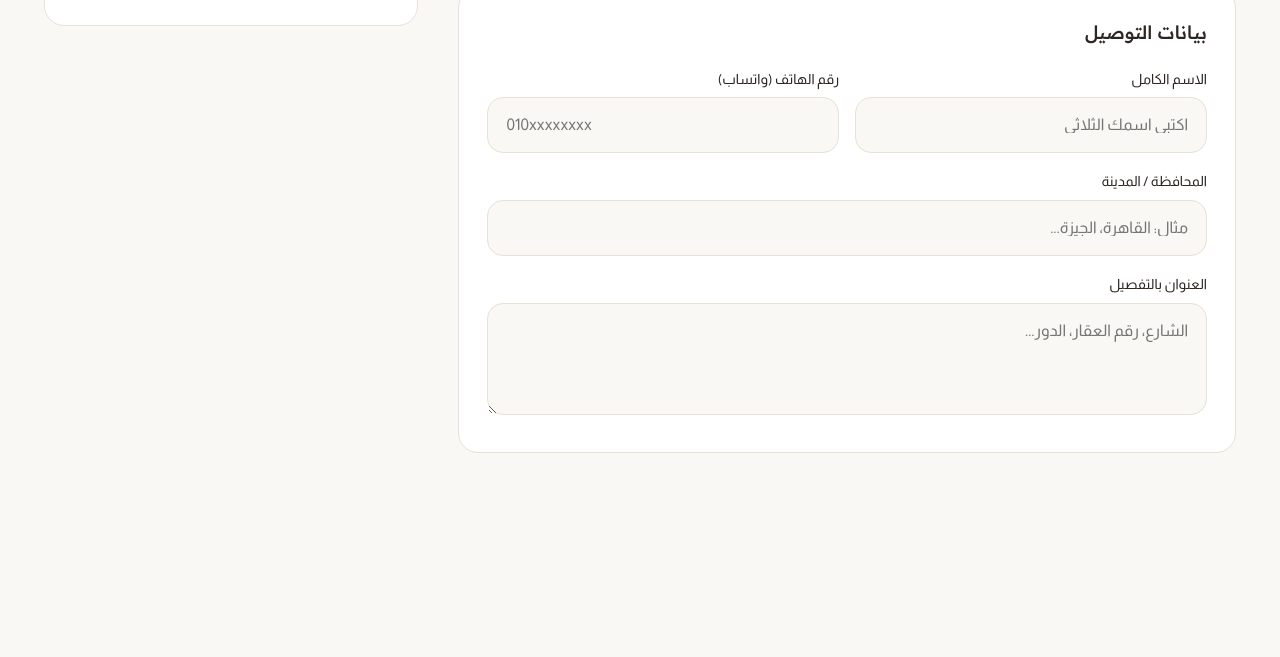
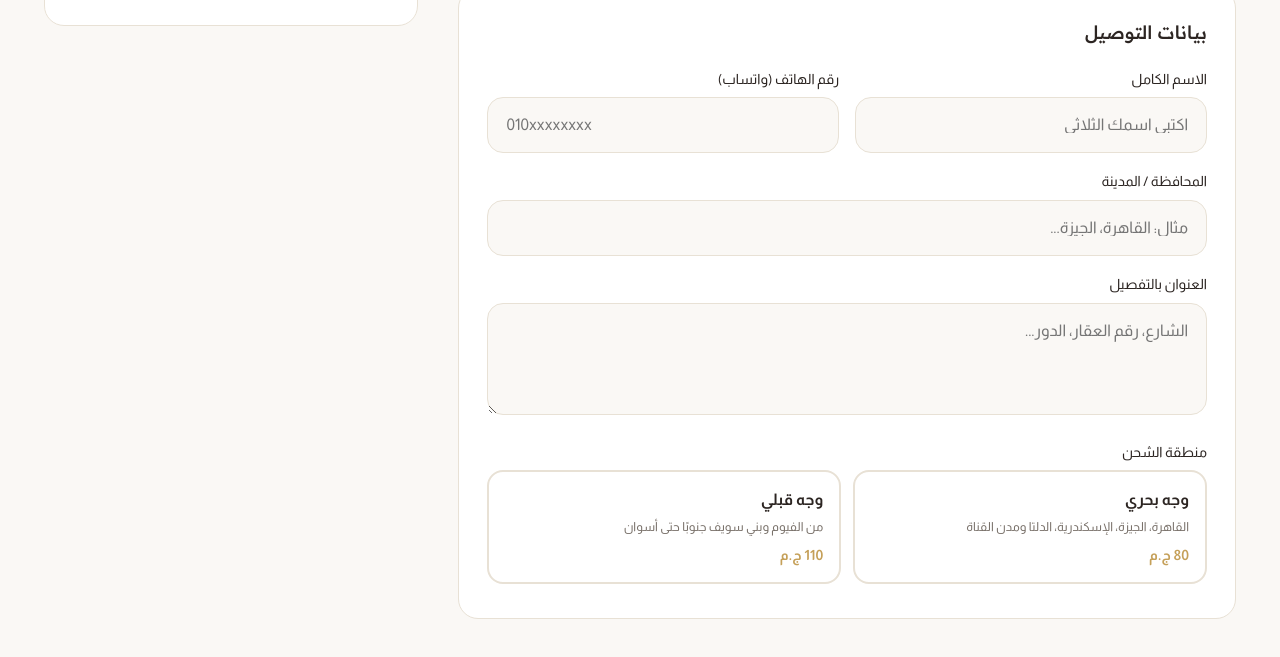
Before and after one commit to Dar-Sophia/Dar-Sophia, a plain HTML site: page checkout.html in a window 1280 px wide. Shown: the part 592-1249 px from the top of the page. Before the commit the page ends 1133 px from the top, so only its background shows below. Drawn offline with Linux system fonts and the light colour scheme.

Commit message:
Add files via upload

```diff
--- a/checkout.html
+++ b/checkout.html
@@ -7,6 +7,19 @@
     <link href="https://fonts.googleapis.com/css2?family=Almarai:wght@400;700&family=Readex+Pro:wght@400;500;600&display=swap" rel="stylesheet">
     <link rel="stylesheet" href="https://cdnjs.cloudflare.com/ajax/libs/font-awesome/6.4.0/css/all.min.css">
     <link rel="stylesheet" href="style.css?v=53">
+    <style>
+        .zone-options{display:grid;grid-template-columns:1fr 1fr;gap:12px}
+        .zone-opt{position:relative;display:block;cursor:pointer}
+        .zone-opt input{position:absolute;inset:0;width:100%;height:100%;opacity:0;cursor:pointer}
+        .zone-box{display:flex;flex-direction:column;gap:4px;height:100%;padding:14px 16px;border:2px solid var(--border-color);border-radius:16px;background:var(--white);transition:border-color .2s,background .2s,box-shadow .2s}
+        .zone-box b{font-size:1rem;color:var(--text-color)}
+        .zone-box small{font-size:.78rem;line-height:1.5;color:var(--gray)}
+        .zone-box em{font-style:normal;font-weight:700;color:var(--primary);margin-top:2px}
+        .zone-opt:hover .zone-box{border-color:var(--primary-light)}
+        .zone-opt input:checked + .zone-box{border-color:var(--primary);background:var(--tint);box-shadow:0 6px 18px -10px var(--primary)}
+        .zone-opt input:focus-visible + .zone-box{outline:2px solid var(--primary);outline-offset:2px}
+        @media (max-width:420px){.zone-options{grid-template-columns:1fr}}
+    </style>
 </head>
 <body>
 
@@ -36,6 +49,14 @@
                         <div class="co-field"><label for="clientPhone">رقم الهاتف (واتساب)</label><input type="tel" id="clientPhone" required autocomplete="tel" placeholder="010xxxxxxxx"></div>
                         <div class="co-field full"><label for="clientCity">المحافظة / المدينة</label><input type="text" id="clientCity" required placeholder="مثال: القاهرة، الجيزة..."></div>
                         <div class="co-field full"><label for="clientAddress">العنوان بالتفصيل</label><textarea id="clientAddress" required rows="3" placeholder="الشارع، رقم العقار، الدور..."></textarea></div>
+                        <div class="co-field full">
+                            <label>منطقة الشحن</label>
+                            <div class="zone-options" role="radiogroup" aria-label="منطقة الشحن">
+                                <label class="zone-opt"><input type="radio" name="shipZone" value="north" required><span class="zone-box"><b>وجه بحري</b><small>القاهرة، الجيزة، الإسكندرية، الدلتا ومدن القناة</small><em data-zone-price="north"></em></span></label>
+                                <label class="zone-opt"><input type="radio" name="shipZone" value="south" required><span class="zone-box"><b>وجه قبلي</b><small>من الفيوم وبني سويف جنوبًا حتى أسوان</small><em data-zone-price="south"></em></span></label>
+                            </div>
+                        </div>
+
                     </form>
                 </div>
             </div>
@@ -55,10 +76,21 @@
     <script src="products-data.js?v=53"></script>
     <script src="script.js?v=53"></script>
     <script>
+        // أسعار الشحن حسب المنطقة (غيّري الأرقام من هنا)
+        const SHIPPING_ZONES = {
+            north: { label: 'وجه بحري', price: 80 },
+            south: { label: 'وجه قبلي', price: 110 }
+        };
+        function currentZone() {
+            const r = document.querySelector('input[name="shipZone"]:checked');
+            return r ? SHIPPING_ZONES[r.value] : null;
+        }
+
         function renderCheckoutCart() {
             const container = document.getElementById('cartItemsContainer');
             const subtotal = cartSubtotal();
-            const shipping = cart.length ? SHIPPING : 0;
+            const zone = currentZone();
+            const shipping = cart.length && zone ? zone.price : 0;
             const count = cart.reduce((s, i) => s + i.quantity, 0);
 
             container.innerHTML = cart.length ? cart.map(item => `
@@ -80,7 +112,7 @@
 
             document.getElementById('itemsCount').textContent = count ? `(${count} منتج)` : '';
             document.getElementById('cartSubtotal').textContent = subtotal + ' ج.م';
-            document.getElementById('cartShipping').textContent = shipping + ' ج.م';
+            document.getElementById('cartShipping').textContent = !cart.length ? '0 ج.م' : (zone ? shipping + ' ج.م' : 'اختاري المنطقة');
             document.getElementById('cartTotalPrice').textContent = (subtotal + shipping) + ' ج.م';
         }
 
@@ -100,16 +132,23 @@
             const phone = val('clientPhone').replace(/[\s-]/g, '');
             if (!/^(\+?20|0)?1[0125]\d{8}$/.test(phone)) { showToast('رقم الهاتف غير صحيح'); document.getElementById('clientPhone').focus(); return; }
 
+            const zone = currentZone();
+            if (!zone) { showToast('اختاري منطقة الشحن (وجه بحري أو قبلي)'); return; }
             const subtotal = cartSubtotal();
+            const shipCost = zone.price;
             let text = `*طلب جديد من متجر دار صوفيا* 🌿\n\n`;
-            text += `👤 *الاسم:* ${val('clientName')}\n📞 *الهاتف:* ${phone}\n🏙️ *المحافظة:* ${val('clientCity')}\n📍 *العنوان:* ${val('clientAddress')}\n\n🛍️ *المنتجات المطلوبة:*\n`;
+            text += `👤 *الاسم:* ${val('clientName')}\n📞 *الهاتف:* ${phone}\n🏙️ *المحافظة:* ${val('clientCity')}\n🚚 *منطقة الشحن:* ${zone.label}\n📍 *العنوان:* ${val('clientAddress')}\n\n🛍️ *المنتجات المطلوبة:*\n`;
             cart.forEach(i => { text += `- ${i.name} (الكمية: ${i.quantity}) - ${i.price * i.quantity} ج.م\n`; });
-            text += `\n🛒 *مجموع المنتجات:* ${subtotal} ج.م\n🚚 *الشحن:* ${SHIPPING} ج.م\n💰 *الإجمالي الكلي:* ${subtotal + SHIPPING} ج.م`;
+            text += `\n🛒 *مجموع المنتجات:* ${subtotal} ج.م\n🚚 *الشحن (${zone.label}):* ${shipCost} ج.م\n💰 *الإجمالي الكلي:* ${subtotal + shipCost} ج.م`;
 
             window.open(`https://wa.me/${WHATSAPP_NUMBER}?text=${encodeURIComponent(text)}`, '_blank', 'noopener');
         }
 
-        document.addEventListener('DOMContentLoaded', renderCheckoutCart);
+        document.addEventListener('DOMContentLoaded', () => {
+            document.querySelectorAll('[data-zone-price]').forEach(el => { el.textContent = SHIPPING_ZONES[el.dataset.zonePrice].price + ' ج.م'; });
+            document.querySelectorAll('input[name="shipZone"]').forEach(r => r.addEventListener('change', renderCheckoutCart));
+            renderCheckoutCart();
+        });
     </script>
 </body>
 </html>
```
